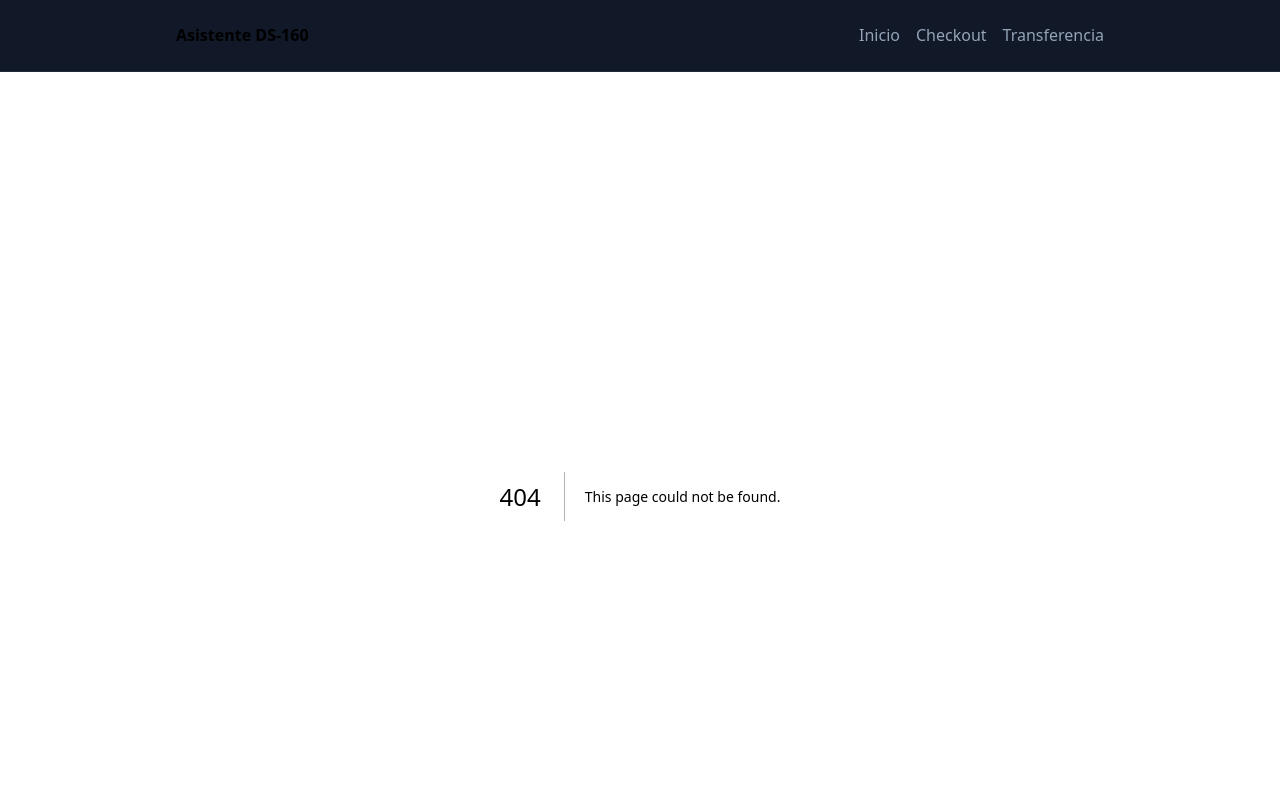
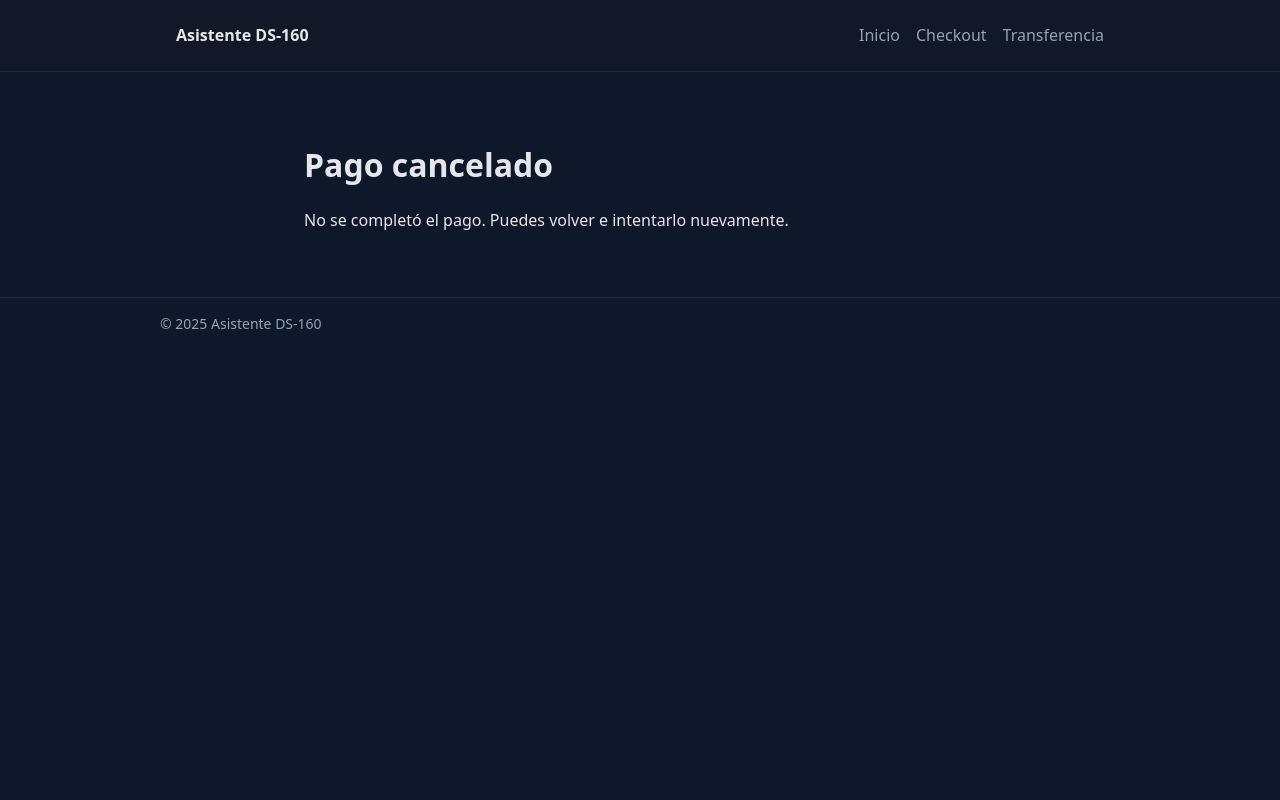
Before and after one commit to robertotitus86/ds160-app, a Next.js app: page /checkout/cancel in a window 1280 px wide. Before the commit this address had no page. Shown: the top 800 px of the page. Built offline with nearby package versions, Linux system fonts and the light colour scheme.

Commit message:
Create page.jsx

```diff
--- /dev/null
+++ b/src/app/checkout/cancel/page.jsx
@@ -0,0 +1,8 @@
+export default function Cancel() {
+  return (
+    <main style={{ maxWidth: 720, margin: "0 auto", padding: 24 }}>
+      <h1>Pago cancelado</h1>
+      <p>No se completó el pago. Puedes volver e intentarlo nuevamente.</p>
+    </main>
+  );
+}
```
